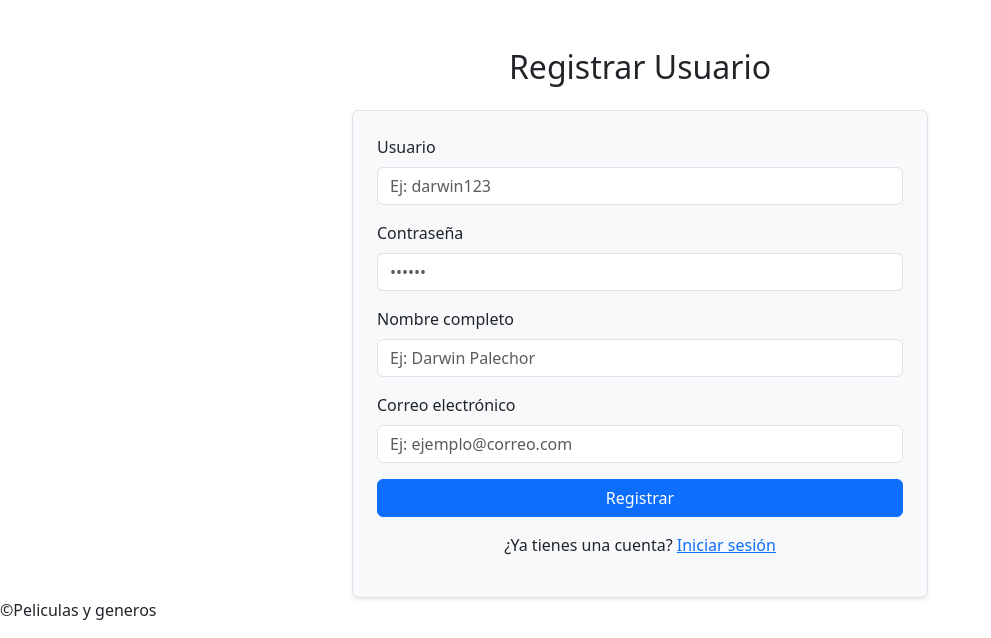
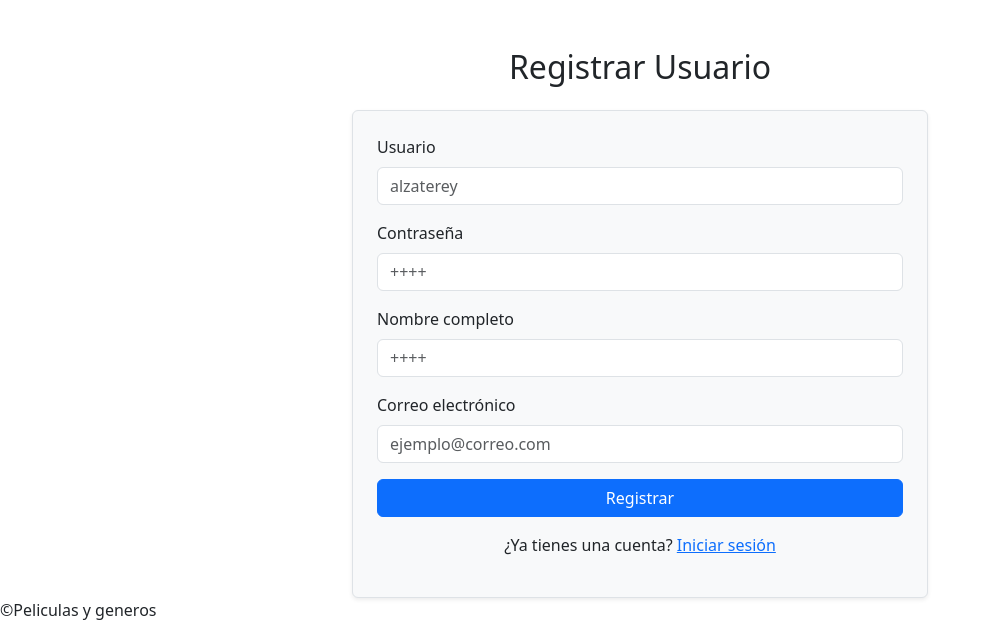
Before and after one commit to kaiser-majestad/Divino, a Flask app: page /registrar/ in a window 1280 px wide. Shown: the part 56-694 px from the top of the page, without its empty margins (0-991 px from the left). Run offline with Flask 3, Linux system fonts and the light colour scheme; parts of the project's set-up code (start-up, migrations or seed data) failed here and were passed over; some libraries are stand-ins or nearby versions.

Commit message:
funcionando

```diff
--- a/templates/registrar.html
+++ b/templates/registrar.html
@@ -9,22 +9,22 @@
   <form method="post" action="/registrar/" id="formRegistrar" class="border p-4 rounded bg-light shadow-sm">
     <div class="mb-3">
       <label for="usuario" class="form-label">Usuario</label>
-      <input type="text" class="form-control" id="usuario" name="usuario" placeholder="Ej: darwin123" required>
+      <input type="text" class="form-control" id="usuario" name="usuario" placeholder="alzaterey" required>
     </div>
 
     <div class="mb-3">
       <label for="password" class="form-label">Contraseña</label>
-      <input type="password" class="form-control" id="password" name="password" placeholder="••••••" required>
+      <input type="password" class="form-control" id="password" name="password" placeholder="++++" required>
     </div>
 
     <div class="mb-3">
       <label for="nombre" class="form-label">Nombre completo</label>
-      <input type="text" class="form-control" id="nombre" name="nombre" placeholder="Ej: Darwin Palechor" required>
+      <input type="text" class="form-control" id="nombre" name="nombre" placeholder="++++" required>
     </div>
 
     <div class="mb-3">
       <label for="correo" class="form-label">Correo electrónico</label>
-      <input type="email" class="form-control" id="correo" name="correo" placeholder="Ej: ejemplo@correo.com" required>
+      <input type="email" class="form-control" id="correo" name="correo" placeholder="ejemplo@correo.com" required>
     </div>
 
     <div class="d-grid gap-2">
```
